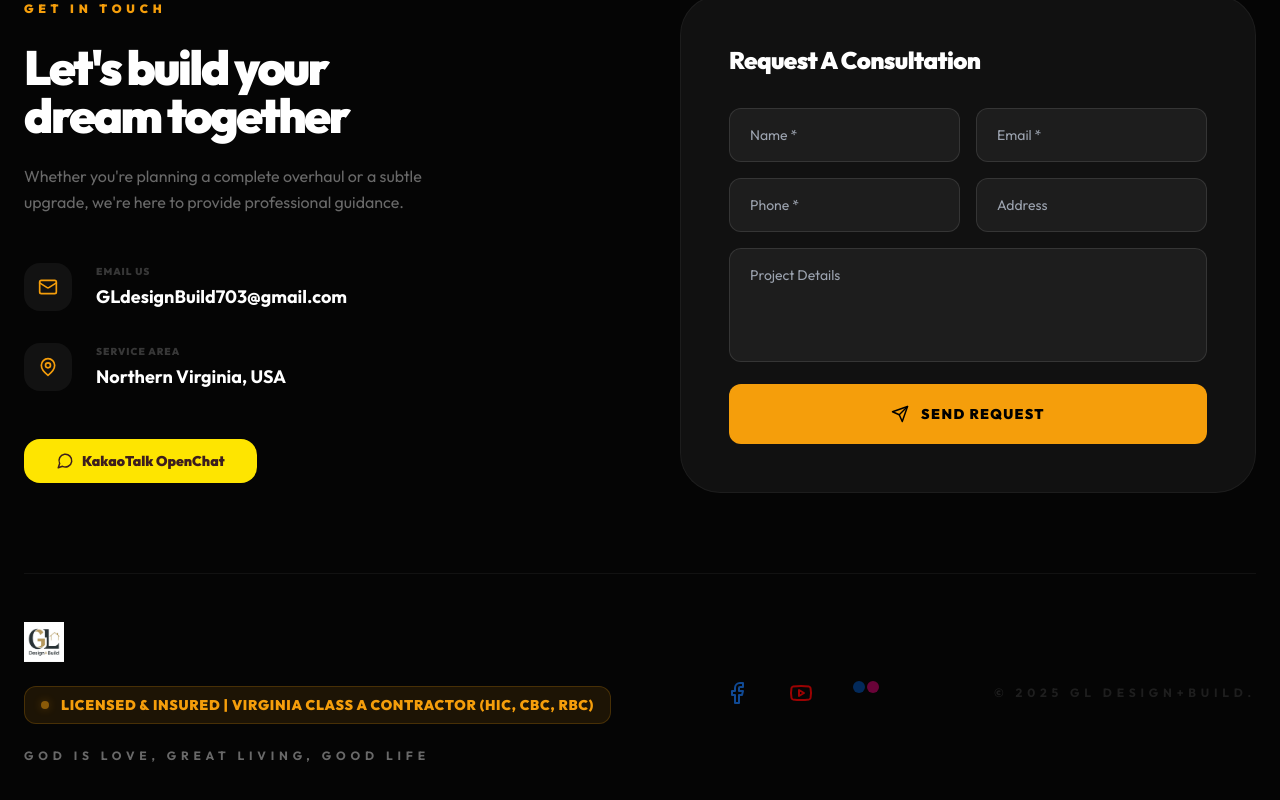
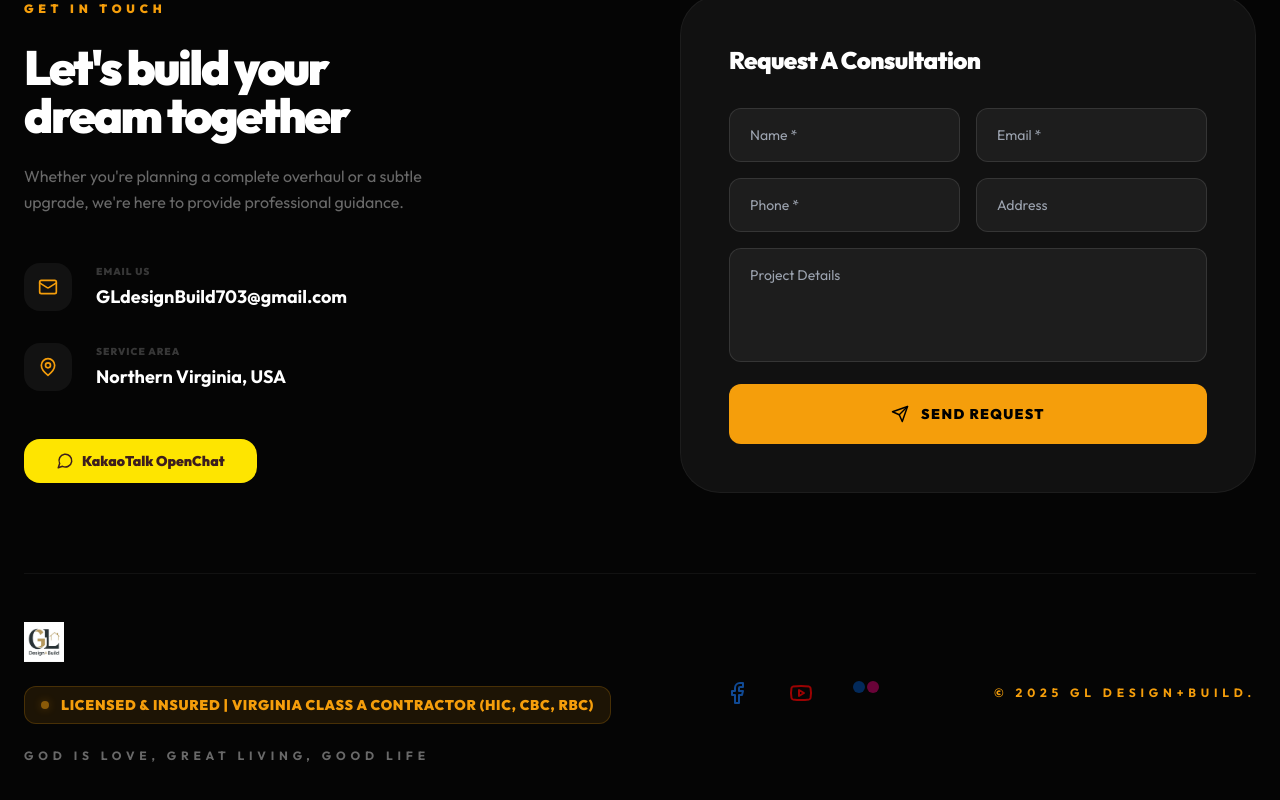
Before and after one commit to aeZ-Studio/GL-Design-Build, a React (Vite) app: page / in a window 1280 px wide. Shown: the part 6044-6844 px from the top of the page. Built offline with nearby package versions, Linux system fonts and the light colour scheme.

Commit message:
Update App.tsx

```diff
--- a/src/App.tsx
+++ b/src/App.tsx
@@ -545,7 +545,7 @@ const App = () => {
                                     </div>
                                 </a>
                             </div>
-                            <p className="text-xs font-bold tracking-[0.4em] text-white/10 uppercase">© 2025 GL Design+Build.</p>
+                            <p className="text-xs font-bold tracking-[0.4em] text-amber-500 uppercase">© 2025 GL Design+Build.</p>
                         </div>
                     </div>
                 </div>
@@ -589,8 +589,8 @@ const App = () => {
 
                                 {/* Staging Disclaimer */}
                                 {selectedProject.isStaging && (currentImgIndex === 0 || currentImgIndex === 1) && (
-                                    <div className="absolute bottom-16 left-1/2 -translate-x-1/2 z-20 w-[85%] max-w-sm">
-                                        <div className="px-4 py-2.5 bg-black/40 backdrop-blur-md rounded-xl border border-white/10 text-[8px] md:text-[10px] font-medium text-white/60 tracking-tight italic text-center leading-snug">
+                                    <div className="absolute bottom-16 left-1/2 -translate-x-1/2 z-20 w-auto max-w-[90%]">
+                                        <div className="px-3 py-1.5 bg-black/20 backdrop-blur-sm rounded-lg border border-white/5 text-[7px] md:text-[9px] font-medium text-white/40 tracking-tight italic text-center leading-tight">
                                             "These are photos of the actual construction site, and after completion, some decorative items were added using AI."
                                         </div>
                                     </div>
```
